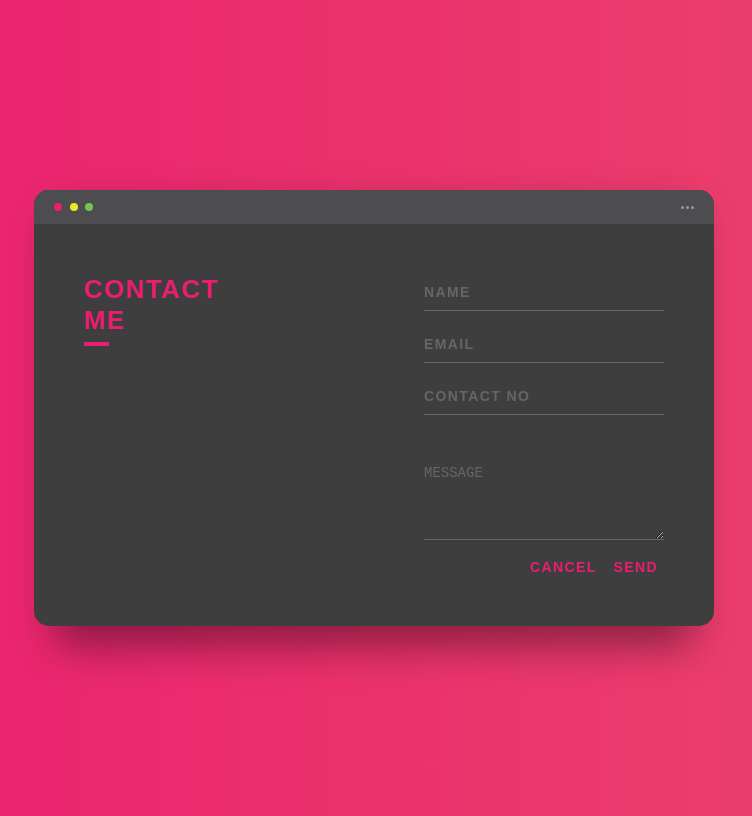
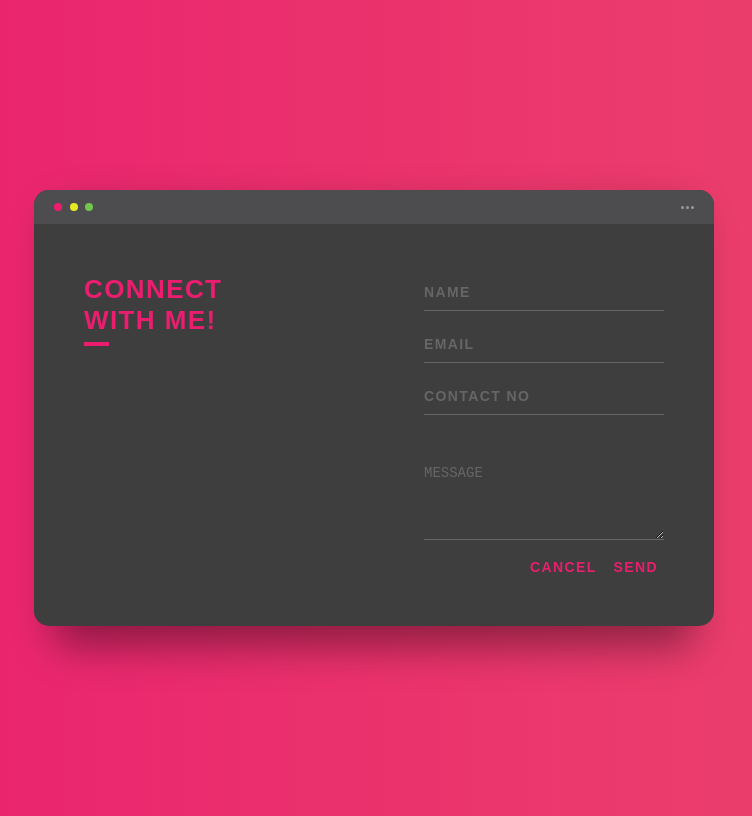
Before and after one commit to KeriGagnow/kerigagnow.github.io, a plain HTML site: page contact.html in a window 1280 px wide. Shown: the whole page, without its empty margins (266-1018 px from the left). Drawn offline with Linux system fonts and the light colour scheme.

Commit message:
Update contact.html

```diff
--- a/contact.html
+++ b/contact.html
@@ -28,8 +28,8 @@
       <div class="screen-body">
         <div class="screen-body-item left">
           <div class="app-title">
-            <span>CONTACT</span>
-            <span>ME</span>
+            <span>CONNECT</span>
+            <span>WITH ME!</span>
           </div>
 
         </div>
```
